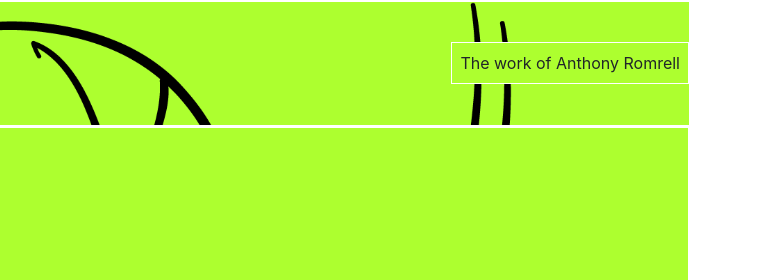
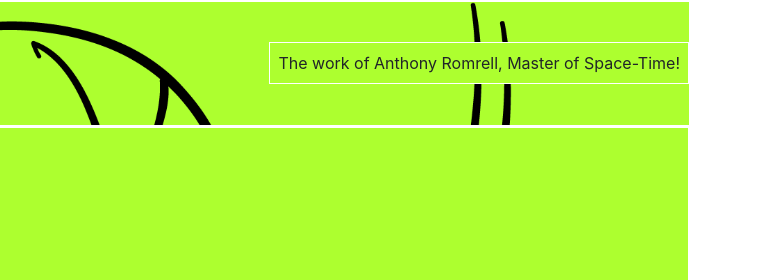
Before and after one commit to anthonyromrell/anthonyromrell.github.io, a plain HTML site: page index.html in a window 1280 px wide. Shown: the top 280 px of the page, 519-1280 px from the left. Drawn offline with nearby package versions, Linux system fonts and the light colour scheme.

Commit message:
Updated Title

```diff
--- a/index.html
+++ b/index.html
@@ -18,7 +18,7 @@
                 </div>
 
                 <div class="p-2">
-                    The work of Anthony Romrell
+                    The work of Anthony Romrell, Master of Space-Time!
                 </div>
             </div>
 
```
Also changed, not shown: 1 other file.
